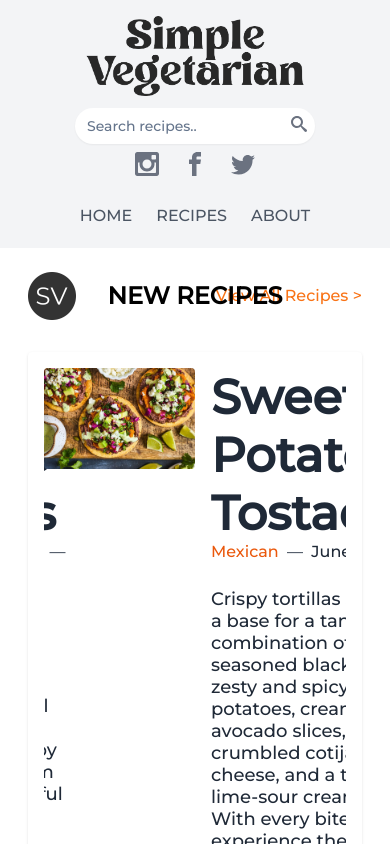
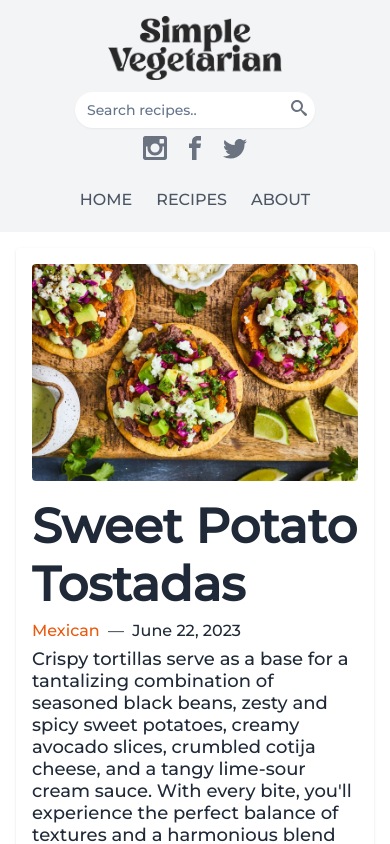
Before and after one commit to ashleyrosespencer/simple-vegetarian, a Next.js app: page / in a window 390 px wide. Shown: the top 844 px of the page. Built offline with nearby package versions, Linux system fonts and the light colour scheme.

Commit message:
Fixing mobile responsiveness

```diff
--- a/components/header.js
+++ b/components/header.js
@@ -26,11 +26,11 @@ export default function Header() {
             </button>
           </div>
         </div>
-        <div className="shrink w-80 sm:w-auto sm:order-2 flex items-center justify-center">
-          <img src="/images/logo.png" alt="Logo" className="h-20" />
+        <div className="shrink w-64 sm:w-auto sm:order-2 flex items-center justify-center">
+          <img src="/images/logo.png" alt="Logo" className="h-16 sm:h-20" />
         </div>
         <div className="w-full sm:w-96 order-3 flex justify-center">
-          <div className="flex gap-6">
+          <div className="flex gap-4 sm:gap-6">
             <a className="text-2xl cursor-pointer text-gray-500 transition-colors duration-300 hover:text-gray-700"><ImInstagram /></a>
             <a className="text-2xl cursor-pointer text-gray-500 transition-colors duration-300 hover:text-gray-700"><ImFacebook /></a>
             <a className="text-2xl cursor-pointer text-gray-500 transition-colors duration-300 hover:text-gray-700"><ImTwitter /></a>
--- a/components/new.js
+++ b/components/new.js
@@ -13,8 +13,8 @@ const RecipesSlider = () => {
   };
 
   const renderRecipeSlide = (recipe) => (
-    <div key={recipe.id} className="flex">
-      <div className="w-1/2">
+    <div key={recipe.id} className="flex flex-col md:flex-row">
+      <div className="w-full md:w-1/2 mb-4 md:mb-0">
         <div className="relative h-full">
           <Link href={`/recipes/${recipe.id}`}>
             <span>
@@ -30,16 +30,16 @@ const RecipesSlider = () => {
           </Link>
         </div>
       </div>
-      <div className="w-1/2 pl-4 flex items-center">
+      <div className="w-full md:w-1/2 pl-0 md:pl-4">
         <div>
-          <h2 className="text-xl font-bold">
+          <h2 className="text-xl font-bold mb-2">
             <Link href={`/recipes/${recipe.id}`}>
-                <span className="font-bold text-5xl text-gray-800 hover:text-gray-600">
-                  {recipe.title}
-                </span>
+              <span className="font-bold text-5xl text-gray-800 hover:text-gray-600">
+                {recipe.title}
+              </span>
             </Link>
           </h2>
-          <p className="text-gray-600">
+          <p className="text-gray-600 mb-2">
             <span className="text-orange-600 hover:text-orange-700 pr-1 text-md">
               {recipe.category || 'Unknown'}
             </span>
@@ -48,7 +48,6 @@ const RecipesSlider = () => {
               {recipe.published || 'Unknown'}
             </span>
           </p>
-          <br></br>
           <p className="text-gray-800 mt-2 text-lg">{recipe.description || 'No description available.'}</p>
         </div>
       </div>
@@ -56,8 +55,8 @@ const RecipesSlider = () => {
   );
 
   return (
-    <div className="container mx-auto px-7 py-4 pb-10">
-      <div className="flex items-center justify-between mb-4 py-2">
+    <div className="container mx-auto px-4 md:px-8 py-4 pb-10">
+      <div className="flex items-center justify-between mb-4 py-2 hidden md:flex">
         <div className="flex items-center">
           <div className="w-12 h-12 mr-2">
             <Image
@@ -78,8 +77,7 @@ const RecipesSlider = () => {
           </Link>
         </div>
       </div>
-      <h1 className="text-2xl font-bold my-4 flex justify-center -mt-16">NEW RECIPES</h1>
-      <span className='p-1'></span>
+      <h1 className="text-2xl font-bold my-4 flex justify-center hidden md:flex -mt-16">NEW RECIPES</h1>
       <div className="bg-white rounded shadow p-4">
         <AliceCarousel
           autoPlay
```
Also changed, not shown: pages/recipes/[id].js (+6 -2 lines).
